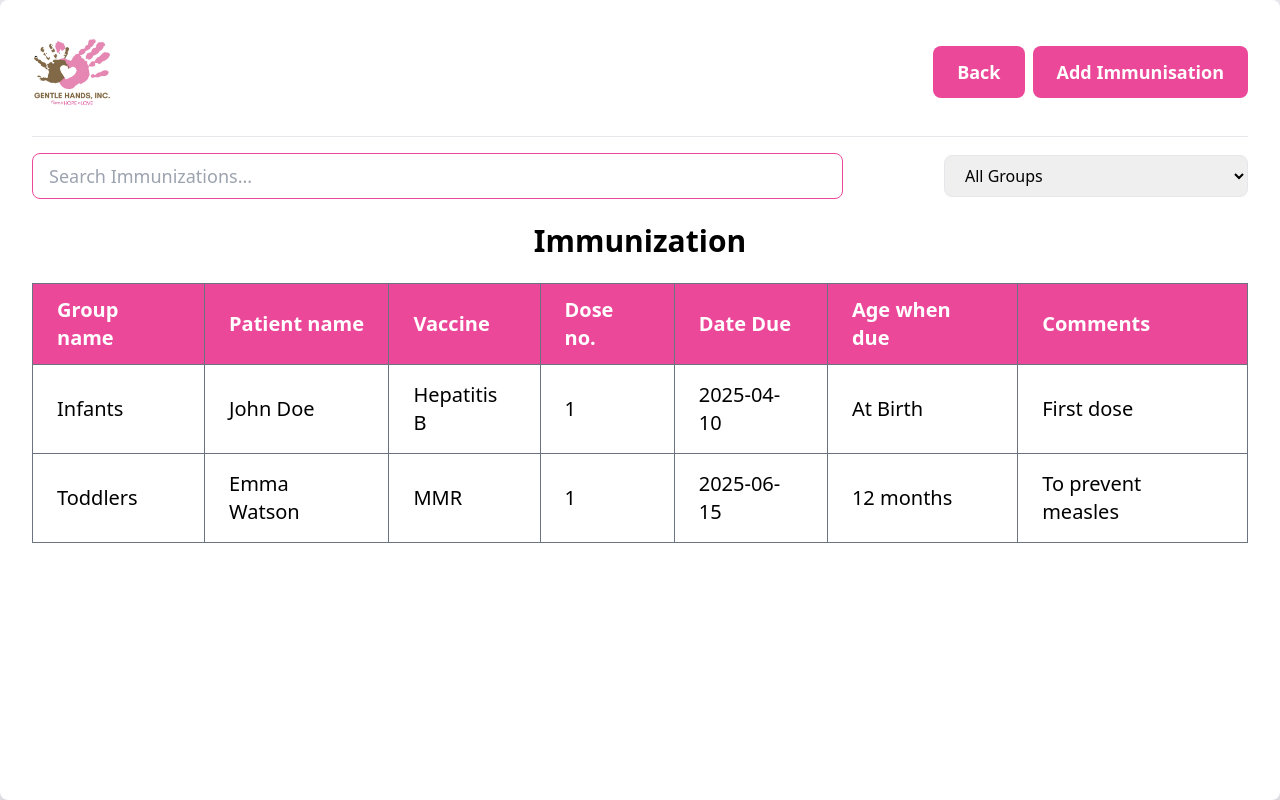
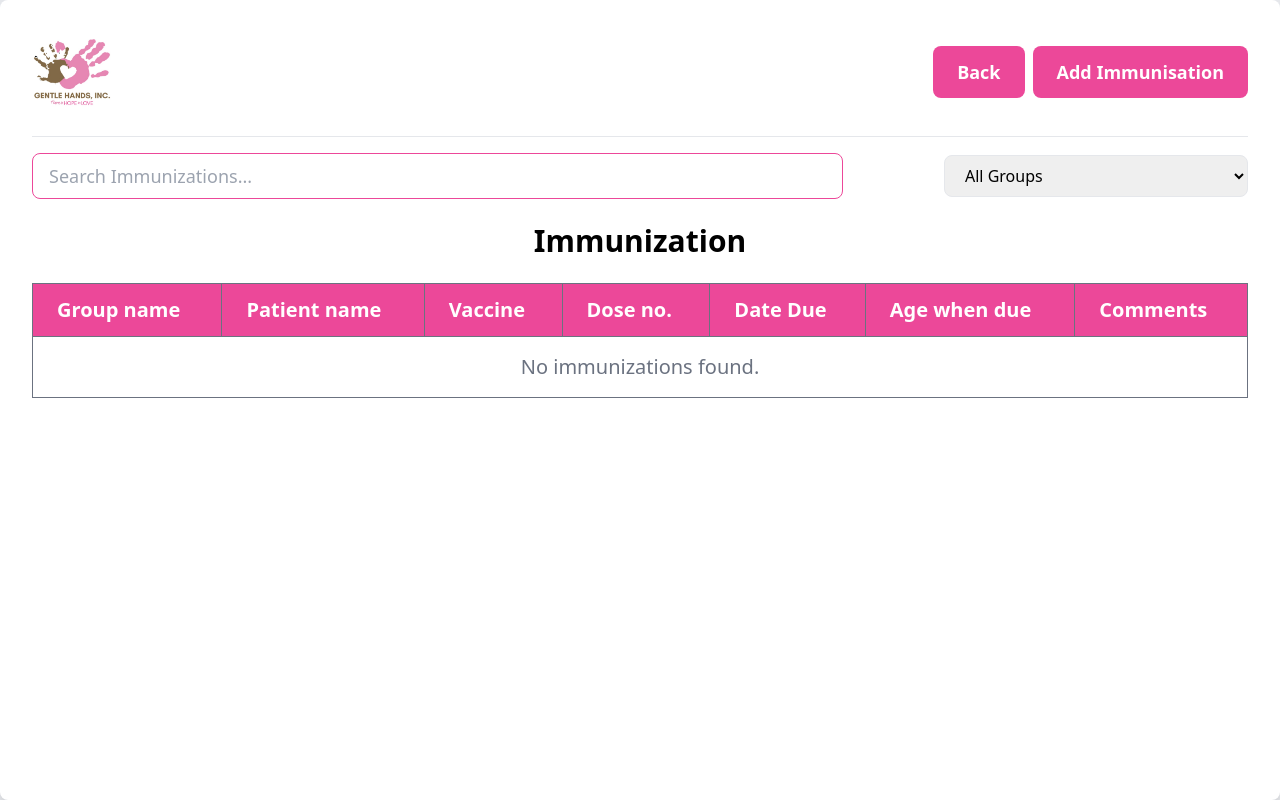
Before and after one commit to jshcnd/Gentle-Hands-Py, a Django app: page /accounts/immunization/ in a window 1280 px wide. Run offline with Django 5.2, Linux system fonts and the light colour scheme; the visitor is signed in with stand-in values (Sample User, id 1); some libraries are stand-ins or nearby versions.

Commit message:
feat: Add Immunization model, views, and templates for immunization management

```diff
--- a/myproject/accounts/templates/immunization.html
+++ b/myproject/accounts/templates/immunization.html
@@ -46,24 +46,21 @@
                     </tr>
                 </thead>
                 <tbody id="immunisationTableBody">
+                    {% for immunization in immunizations %}
                     <tr>
-                        <td class="border border-gray-500 px-6 py-4">Infants</td>
-                        <td class="border border-gray-500 px-6 py-4">John Doe</td>
-                        <td class="border border-gray-500 px-6 py-4">Hepatitis B</td>
-                        <td class="border border-gray-500 px-6 py-4">1</td>
-                        <td class="border border-gray-500 px-6 py-4">2025-04-10</td>
-                        <td class="border border-gray-500 px-6 py-4">At Birth</td>
-                        <td class="border border-gray-500 px-6 py-4">First dose</td>
+                        <td class="border border-gray-500 px-6 py-4">{{ immunization.group_name }}</td>
+                        <td class="border border-gray-500 px-6 py-4">{{ immunization.patient_name.first_name }} {{ immunization.patient_name.last_name }}</td>
+                        <td class="border border-gray-500 px-6 py-4">{{ immunization.vaccine }}</td>
+                        <td class="border border-gray-500 px-6 py-4">{{ immunization.dose_no }}</td>
+                        <td class="border border-gray-500 px-6 py-4">{{ immunization.date_due }}</td>
+                        <td class="border border-gray-500 px-6 py-4">{{ immunization.age_when_due }}</td>
+                        <td class="border border-gray-500 px-6 py-4">{{ immunization.comments }}</td>
                     </tr>
+                    {% empty %}
                     <tr>
-                        <td class="border border-gray-500 px-6 py-4">Toddlers</td>
-                        <td class="border border-gray-500 px-6 py-4">Emma Watson</td>
-                        <td class="border border-gray-500 px-6 py-4">MMR</td>
-                        <td class="border border-gray-500 px-6 py-4">1</td>
-                        <td class="border border-gray-500 px-6 py-4">2025-06-15</td>
-                        <td class="border border-gray-500 px-6 py-4">12 months</td>
-                        <td class="border border-gray-500 px-6 py-4">To prevent measles</td>
+                        <td colspan="7" class="border border-gray-500 px-6 py-4 text-center text-gray-500">No immunizations found.</td>
                     </tr>
+                    {% endfor %}
                 </tbody>
             </table>
         </div>
@@ -72,17 +69,44 @@
     <div id="immunisationModal" class="fixed inset-0 bg-black bg-opacity-50 flex justify-center items-center hidden">
         <div class="bg-white p-6 rounded-lg shadow-lg w-1/3">
             <h2 class="text-xl font-bold mb-4">Add Immunization</h2>
-            <input type="text" id="groupName" placeholder="Group Name" class="border w-full px-4 py-2 mb-2 rounded-lg">
-            <input type="text" id="patientName" placeholder="Patient Name" class="border w-full px-4 py-2 mb-2 rounded-lg">
-            <input type="text" id="vaccine" placeholder="Vaccine" class="border w-full px-4 py-2 mb-2 rounded-lg">
-            <input type="number" id="doseNo" placeholder="Dose No." class="border w-full px-4 py-2 mb-2 rounded-lg">
-            <input type="date" id="dateDue" class="border w-full px-4 py-2 mb-2 rounded-lg">
-            <input type="text" id="ageWhenDue" placeholder="Age When Due" class="border w-full px-4 py-2 mb-2 rounded-lg">
-            <input type="text" id="comments" placeholder="Comments" class="border w-full px-4 py-2 mb-2 rounded-lg">
-            <div class="flex justify-end gap-2">
-                <button id="closeModal" class="bg-gray-400 text-white px-4 py-2 rounded-lg">Cancel</button>
-                <button id="saveImmunisation" class="bg-green-500 text-white px-4 py-2 rounded-lg">Save</button>
-            </div>
+            <form method="POST">
+                {% csrf_token %}
+                <label for="group_name" class="block text-gray-600 font-semibold mb-2">Group Name</label>
+                <select name="group_name" id="group_name" class="border w-full px-4 py-2 mb-2 rounded-lg" required>
+                    <option value="" disabled selected>Select Group</option>
+                    <option value="A">A</option>
+                    <option value="B">B</option>
+                    <option value="C">C</option>
+                </select>
+
+                <label for="patient_name" class="block text-gray-600 font-semibold mb-2">Patient Name</label>
+                <select name="patient_name" id="patient_name" class="border w-full px-4 py-2 mb-2 rounded-lg" required>
+                    <option value="" disabled selected>Select Patient</option>
+                    {% for child in children %}
+                    <option value="{{ child.id }}" data-dob="{{ child.date_of_birth }}">{{ child.first_name }} {{ child.last_name }}</option>
+                    {% endfor %}
+                </select>
+
+                <label for="vaccine" class="block text-gray-600 font-semibold mb-2">Vaccine</label>
+                <input type="text" name="vaccine" id="vaccine" placeholder="Vaccine" class="border w-full px-4 py-2 mb-2 rounded-lg" required>
+
+                <label for="dose_no" class="block text-gray-600 font-semibold mb-2">Dose No.</label>
+                <input type="number" name="dose_no" id="dose_no" placeholder="Dose No." class="border w-full px-4 py-2 mb-2 rounded-lg" required>
+
+                <label for="date_due" class="block text-gray-600 font-semibold mb-2">Date Due</label>
+                <input type="date" name="date_due" id="date_due" class="border w-full px-4 py-2 mb-2 rounded-lg" required>
+
+                <label for="age_when_due" class="block text-gray-600 font-semibold mb-2">Age When Due</label>
+                <input type="text" name="age_when_due" id="age_when_due" placeholder="Age When Due" class="border w-full px-4 py-2 mb-2 rounded-lg" readonly>
+
+                <label for="comments" class="block text-gray-600 font-semibold mb-2">Comments</label>
+                <input type="text" name="comments" id="comments" placeholder="Comments" class="border w-full px-4 py-2 mb-2 rounded-lg">
+
+                <div class="flex justify-end gap-2">
+                    <button type="button" id="closeModal" class="bg-gray-400 text-white px-4 py-2 rounded-lg">Cancel</button>
+                    <button type="submit" class="bg-green-500 text-white px-4 py-2 rounded-lg">Save</button>
+                </div>
+            </form>
         </div>
     </div>
 
@@ -95,27 +119,53 @@
             document.getElementById("immunisationModal").classList.add("hidden");
         });
 
-        document.getElementById("saveImmunisation").addEventListener("click", function() {
-            let groupName = document.getElementById("groupName").value;
-            let patientName = document.getElementById("patientName").value;
-            let vaccine = document.getElementById("vaccine").value;
-            let doseNo = document.getElementById("doseNo").value;
-            let dateDue = document.getElementById("dateDue").value;
-            let ageWhenDue = document.getElementById("ageWhenDue").value;
-            let comments = document.getElementById("comments").value;
+        document.getElementById("searchBar").addEventListener("input", function () {
+            let searchValue = this.value.toLowerCase();
+            let tableRows = document.querySelectorAll("#immunisationTableBody tr");
 
-            let newRow = `<tr>
-                <td class='border border-gray-500 px-6 py-4'>${groupName}</td>
-                <td class='border border-gray-500 px-6 py-4'>${patientName}</td>
-                <td class='border border-gray-500 px-6 py-4'>${vaccine}</td>
-                <td class='border border-gray-500 px-6 py-4'>${doseNo}</td>
-                <td class='border border-gray-500 px-6 py-4'>${dateDue}</td>
-                <td class='border border-gray-500 px-6 py-4'>${ageWhenDue}</td>
-                <td class='border border-gray-500 px-6 py-4'>${comments}</td>
-            </tr>`;
+            tableRows.forEach(row => {
+                let patientName = row.children[1].textContent.toLowerCase();
+                if (patientName.includes(searchValue)) {
+                    row.style.display = "";
+                } else {
+                    row.style.display = "none";
+                }
+            });
+        });
 
-            document.getElementById("immunisationTableBody").innerHTML += newRow;
-            document.getElementById("immunisationModal").classList.add("hidden");
+        const patientSelect = document.getElementById("patient_name");
+        const dateDueInput = document.getElementById("date_due");
+        const ageWhenDueInput = document.getElementById("age_when_due");
+
+        function calculateAgeWhenDue(dob, dateDue) {
+            const dobDate = new Date(dob);
+            const dueDate = new Date(dateDue);
+
+            if (isNaN(dobDate) || isNaN(dueDate)) {
+                return "";
+            }
+
+            const diffInMonths = (dueDate.getFullYear() - dobDate.getFullYear()) * 12 + (dueDate.getMonth() - dobDate.getMonth());
+            const years = Math.floor(diffInMonths / 12);
+            const months = diffInMonths % 12;
+
+            return `${years} years, ${months} months`;
+        }
+
+        patientSelect.addEventListener("change", function() {
+            const selectedOption = patientSelect.options[patientSelect.selectedIndex];
+            const dob = selectedOption.getAttribute("data-dob");
+            const dateDue = dateDueInput.value;
+
+            ageWhenDueInput.value = calculateAgeWhenDue(dob, dateDue);
+        });
+
+        dateDueInput.addEventListener("input", function() {
+            const selectedOption = patientSelect.options[patientSelect.selectedIndex];
+            const dob = selectedOption.getAttribute("data-dob");
+            const dateDue = dateDueInput.value;
+
+            ageWhenDueInput.value = calculateAgeWhenDue(dob, dateDue);
         });
     </script>
 </body>
--- a/myproject/accounts/views.py
+++ b/myproject/accounts/views.py
@@ -6,7 +6,7 @@
 from django.contrib import messages
 from django.contrib.auth import update_session_auth_hash
 from .forms import RegisterForm, ChildRegistrationForm, DentalRecordForm
-from .models import Child, DentalRecord, Medication, Illness, Appointment
+from .models import Child, DentalRecord, Medication, Illness, Appointment, Immunization
 
 def home(request):
     return render(request, 'index.html')
@@ -112,24 +112,24 @@
 
 @login_required
 def appointment_list(request):
-    category = request.GET.get('category', '')  # Get the selected category from the query string
+    category = request.GET.get('category', '')
     if category:
         appointments = Appointment.objects.filter(medical_type=category)
     else:
         appointments = Appointment.objects.all()
 
-    children = Child.objects.all()  # Fetch all registered children
+    children = Child.objects.all()
 
     if request.method == 'POST':
         Appointment.objects.create(
-            patient_name_id=request.POST.get('patient_name'),  # Use the selected child ID
+            patient_name_id=request.POST.get('patient_name'),
             medical_type=request.POST.get('medical_type'),
             appointment_date=request.POST.get('appointment_date'),
             hospital_name=request.POST.get('hospital_name'),
             medic_name=request.POST.get('medic_name'),
             reason=request.POST.get('reason'),
         )
-        return redirect('appointment_list')  # Redirect to refresh the page
+        return redirect('appointment_list')
 
     return render(request, 'appointment_list.html', {
         'appointments': appointments,
@@ -139,7 +139,25 @@
 
 @login_required
 def immunization_list(request):
-    return render(request, 'immunization.html')
+    immunizations = Immunization.objects.all()
+    children = Child.objects.all()
+
+    if request.method == 'POST':
+        Immunization.objects.create(
+            patient_name_id=request.POST.get('patient_name'),
+            group_name=request.POST.get('group_name'),
+            vaccine=request.POST.get('vaccine'),
+            dose_no=request.POST.get('dose_no'),
+            date_due=request.POST.get('date_due'),
+            age_when_due=request.POST.get('age_when_due'),
+            comments=request.POST.get('comments'),
+        )
+        return redirect('immunization_list')
+
+    return render(request, 'immunization.html', {
+        'immunizations': immunizations,
+        'children': children,
+    })
 
 @login_required
 def medic(request):
```
Also changed, not shown: myproject/accounts/models.py (+12 -0 lines), myproject/accounts/migrations/0008_immunization.py (added).
